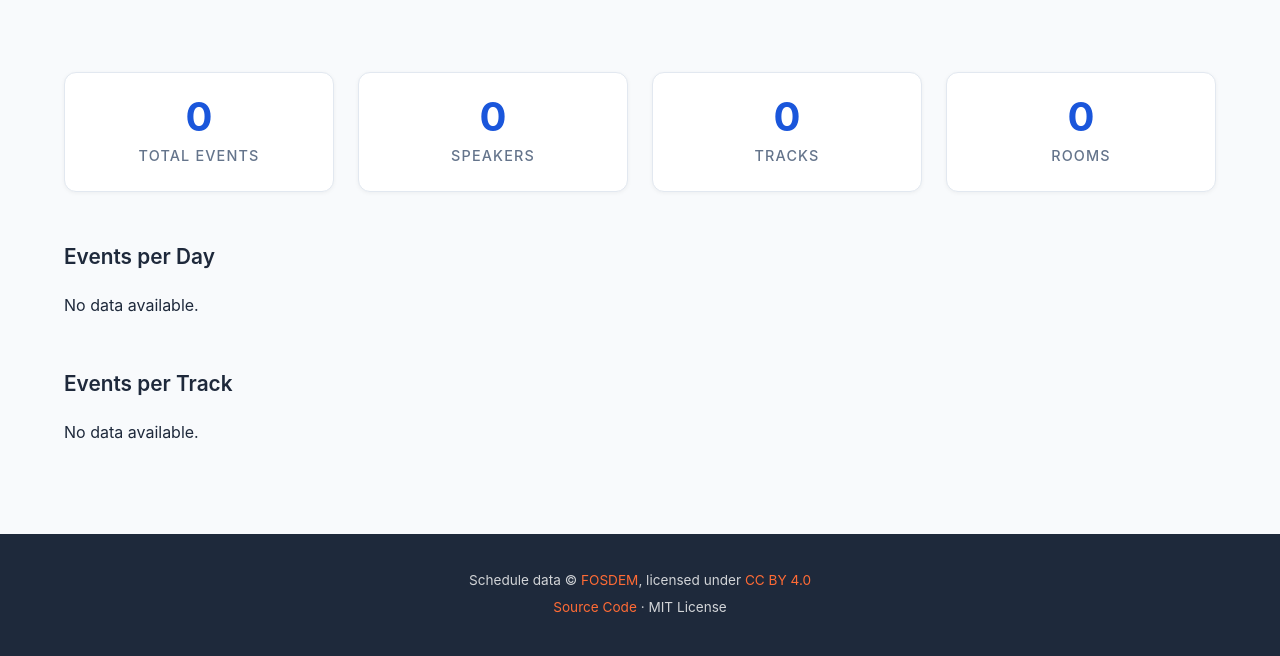
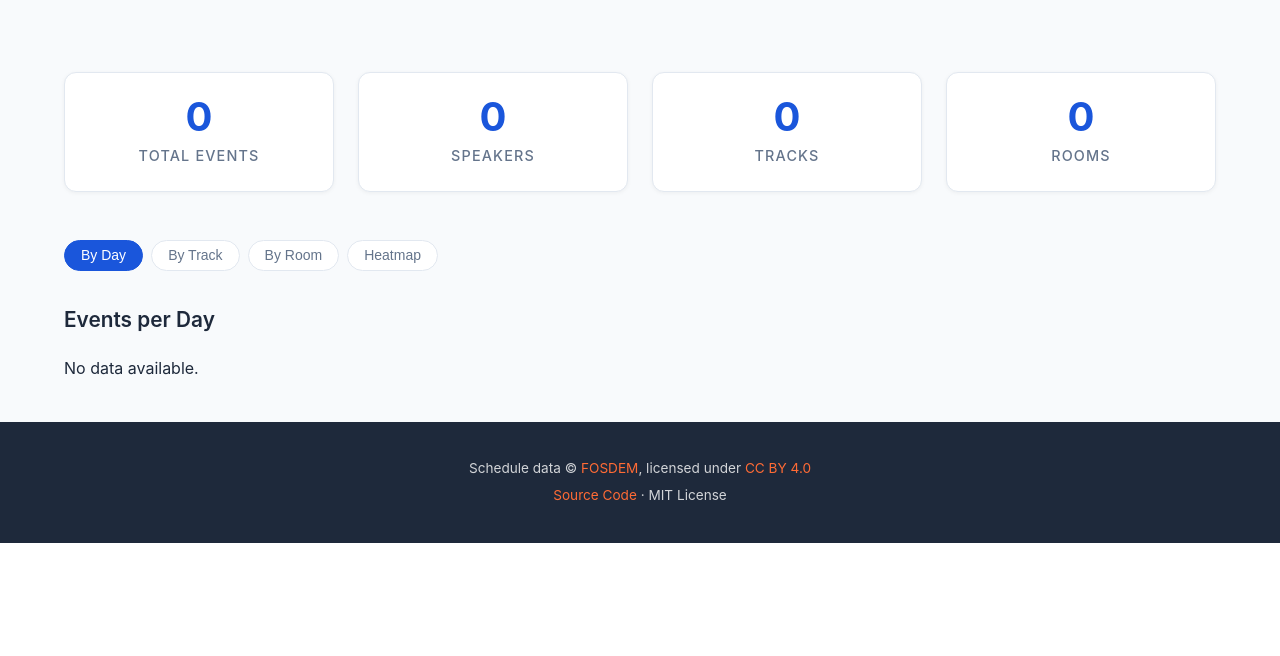
Before and after one commit to HenryPenton/fosdem-atlas, a FastAPI app: page /analytics in a window 1280 px wide. Shown: the part 394-1050 px from the top of the page. After the commit the page ends 937 px from the top, so only its background shows below. Run offline with FastAPI, Linux system fonts and the light colour scheme; data that the repository does not hold is empty.

Commit message:
feat: add room statistics and heatmap to analytics page

```diff
--- a/src/adapters/persistence/duckdb_repository.py
+++ b/src/adapters/persistence/duckdb_repository.py
@@ -367,6 +367,29 @@ class DuckDBEventRepository:
             for row in result
         ]
 
+    def get_room_stats(self) -> dict[str, list[dict[str, str | int]]]:
+        conn = self._db.get()
+        events_per_room = conn.execute(
+            "SELECT room, COUNT(*) FROM events GROUP BY room ORDER BY COUNT(*) DESC"
+        ).fetchall()
+        heatmap_rows = conn.execute(
+            """
+            SELECT day, EXTRACT(hour FROM start_time) AS hour, COUNT(*) AS count
+            FROM events
+            GROUP BY day, hour
+            ORDER BY day, hour
+            """
+        ).fetchall()
+        return {
+            "events_per_room": [
+                {"room": str(row[0]), "count": int(row[1])} for row in events_per_room
+            ],
+            "heatmap": [
+                {"day": str(row[0]), "hour": int(row[1]), "count": int(row[2])}
+                for row in heatmap_rows
+            ],
+        }
+
     def get_stats(self) -> dict[str, int | list[dict[str, str | int]]]:
         conn = self._db.get()
         total_events = int((conn.execute("SELECT COUNT(*) FROM events").fetchone() or (0,))[0])
--- a/src/adapters/web/app.py
+++ b/src/adapters/web/app.py
@@ -306,12 +306,27 @@ def create_app(
     @app.get("/analytics", response_class=HTMLResponse)
     async def analytics(request: Request) -> HTMLResponse:
         stats = event_repository.get_stats()
+        room_stats = event_repository.get_room_stats()
+        heatmap_raw = room_stats["heatmap"]
+        heatmap_days = sorted({str(item["day"]) for item in heatmap_raw})
+        heatmap_hours = sorted({int(item["hour"]) for item in heatmap_raw})
+        heatmap_grid: dict[str, dict[int, int]] = {
+            day: dict.fromkeys(heatmap_hours, 0) for day in heatmap_days
+        }
+        for item in heatmap_raw:
+            heatmap_grid[str(item["day"])][int(item["hour"])] = int(item["count"])
+        max_heatmap_count = max((int(item["count"]) for item in heatmap_raw), default=1)
         return templates.TemplateResponse(
             request=request,
             name="analytics.html",
             context={
                 "title": "FOSDEM Explorer — Analytics",
                 "stats": stats,
+                "events_per_room": room_stats["events_per_room"],
+                "heatmap_days": heatmap_days,
+                "heatmap_hours": heatmap_hours,
+                "heatmap_grid": heatmap_grid,
+                "max_heatmap_count": max_heatmap_count,
             },
         )
 
--- a/src/domain/ports.py
+++ b/src/domain/ports.py
@@ -51,6 +51,8 @@ class EventRepository(Protocol):
 
     def get_stats(self) -> dict[str, int | list[dict[str, str | int]]]: ...
 
+    def get_room_stats(self) -> dict[str, list[dict[str, str | int]]]: ...
+
 
 class ScheduleFetcher(Protocol):
     """Port for fetching the conference schedule."""
--- a/src/static/css/style.css
+++ b/src/static/css/style.css
@@ -1080,3 +1080,55 @@ footer p {
     padding: 0 0.5rem;
     white-space: nowrap;
 }
+
+/* Room Usage Heatmap */
+.heatmap-wrapper {
+    overflow-x: auto;
+}
+
+.heatmap {
+    border-collapse: separate;
+    border-spacing: 4px;
+    font-size: 0.8rem;
+    margin-top: 0.5rem;
+}
+
+.heatmap th {
+    font-weight: 600;
+    color: var(--text-muted);
+    padding: 0.25rem 0.4rem;
+    text-align: center;
+    white-space: nowrap;
+}
+
+.heatmap-hour {
+    min-width: 52px;
+}
+
+.heatmap-label {
+    padding-right: 0.75rem;
+    color: var(--text-color);
+    font-weight: 500;
+    white-space: nowrap;
+    text-align: left;
+}
+
+.heatmap-cell {
+    width: 52px;
+    min-width: 52px;
+    height: 36px;
+    background-color: var(--border-color);
+    border-radius: 4px;
+    cursor: default;
+}
+
+.heatmap-cell--active {
+    background-color: hsl(220, 70%, calc(80% - var(--intensity, 0) * 0.45%));
+}
+
+.tab-panel h2 {
+    font-size: 1.3rem;
+    font-weight: 600;
+    margin-bottom: 1.25rem;
+    color: var(--text-color);
+}
--- a/src/templates/analytics.html
+++ b/src/templates/analytics.html
@@ -31,7 +31,16 @@
         </div>
     </section>
 
-    <section class="analytics-section">
+    <div class="sort-controls">
+        <div class="sort-buttons" role="tablist">
+            <button class="sort-btn sort-btn--active" role="tab" data-tab="panel-days" aria-selected="true">By Day</button>
+            <button class="sort-btn" role="tab" data-tab="panel-tracks" aria-selected="false">By Track</button>
+            <button class="sort-btn" role="tab" data-tab="panel-rooms" aria-selected="false">By Room</button>
+            <button class="sort-btn" role="tab" data-tab="panel-heatmap" aria-selected="false">Heatmap</button>
+        </div>
+    </div>
+
+    <section class="tab-panel" id="panel-days" role="tabpanel">
         <h2>Events per Day</h2>
         <div class="bar-chart">
             {% set max_day = stats.events_per_day | map(attribute='count') | max | default(1) %}
@@ -50,7 +59,7 @@
         </div>
     </section>
 
-    <section class="analytics-section">
+    <section class="tab-panel" id="panel-tracks" role="tabpanel" hidden>
         <h2>Events per Track</h2>
         <div class="bar-chart">
             {% set max_track = stats.events_per_track | map(attribute='count') | max | default(1) %}
@@ -70,5 +79,82 @@
             {% endfor %}
         </div>
     </section>
+
+    <section class="tab-panel" id="panel-rooms" role="tabpanel" hidden>
+        <h2>Events per Room</h2>
+        <div class="bar-chart">
+            {% set max_room = events_per_room | map(attribute='count') | max | default(1) %}
+            {% for item in events_per_room %}
+            <div class="bar-row">
+                <div class="bar-label">{{ item.room }}</div>
+                <div class="bar-track">
+                    <div class="bar-fill" style="width: {{ (item.count / max_room * 100) | round(1) }}%">
+                        <span class="bar-count">{{ item.count }}</span>
+                    </div>
+                </div>
+            </div>
+            {% else %}
+            <p class="empty-state">No data available.</p>
+            {% endfor %}
+        </div>
+    </section>
+
+    <section class="tab-panel" id="panel-heatmap" role="tabpanel" hidden>
+        <h2>Room Usage Heatmap</h2>
+        {% if heatmap_days %}
+        <div class="heatmap-wrapper">
+            <table class="heatmap">
+                <thead>
+                    <tr>
+                        <th class="heatmap-label"></th>
+                        {% for hour in heatmap_hours %}
+                        <th class="heatmap-hour">{{ "%02d:00" | format(hour) }}</th>
+                        {% endfor %}
+                    </tr>
+                </thead>
+                <tbody>
+                    {% for day in heatmap_days %}
+                    <tr>
+                        <td class="heatmap-label">{{ day }}</td>
+                        {% for hour in heatmap_hours %}
+                        {% set count = heatmap_grid[day][hour] %}
+                        {% if count > 0 %}
+                        {% set intensity = (count / max_heatmap_count * 100) | round | int %}
+                        <td class="heatmap-cell heatmap-cell--active" style="--intensity: {{ intensity }}" title="{{ count }} event(s)"></td>
+                        {% else %}
+                        <td class="heatmap-cell" title="0 events"></td>
+                        {% endif %}
+                        {% endfor %}
+                    </tr>
+                    {% endfor %}
+                </tbody>
+            </table>
+        </div>
+        {% else %}
+        <p class="empty-state">No data available.</p>
+        {% endif %}
+    </section>
 </div>
 {% endblock %}
+
+{% block scripts %}
+<script>
+    (function () {
+        const buttons = document.querySelectorAll('[role="tab"]');
+        buttons.forEach(function (btn) {
+            btn.addEventListener('click', function () {
+                buttons.forEach(function (b) {
+                    b.classList.remove('sort-btn--active');
+                    b.setAttribute('aria-selected', 'false');
+                });
+                document.querySelectorAll('.tab-panel').forEach(function (p) {
+                    p.hidden = true;
+                });
+                btn.classList.add('sort-btn--active');
+                btn.setAttribute('aria-selected', 'true');
+                document.getElementById(btn.dataset.tab).hidden = false;
+            });
+        });
+    })();
+</script>
+{% endblock %}
```
Also changed, not shown: ROADMAP.md (+2 -2 lines), tests/test_repository.py (+39 -0 lines), tests/test_web.py (+27 -0 lines).
